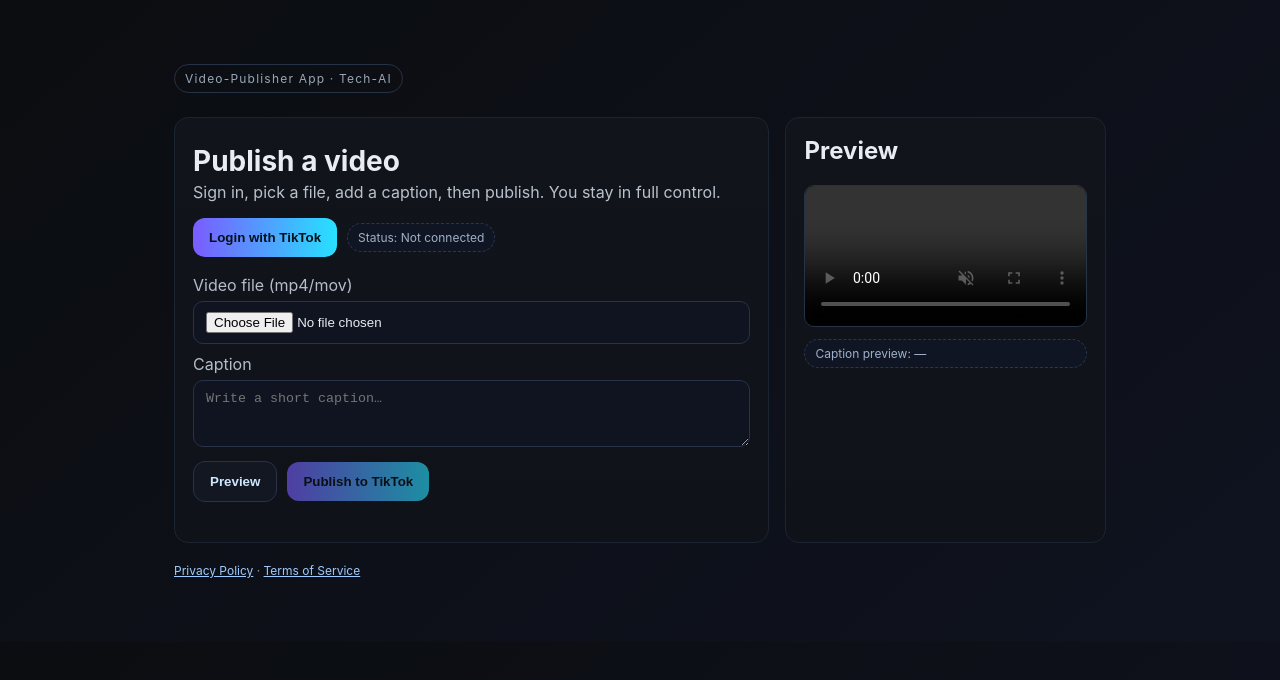
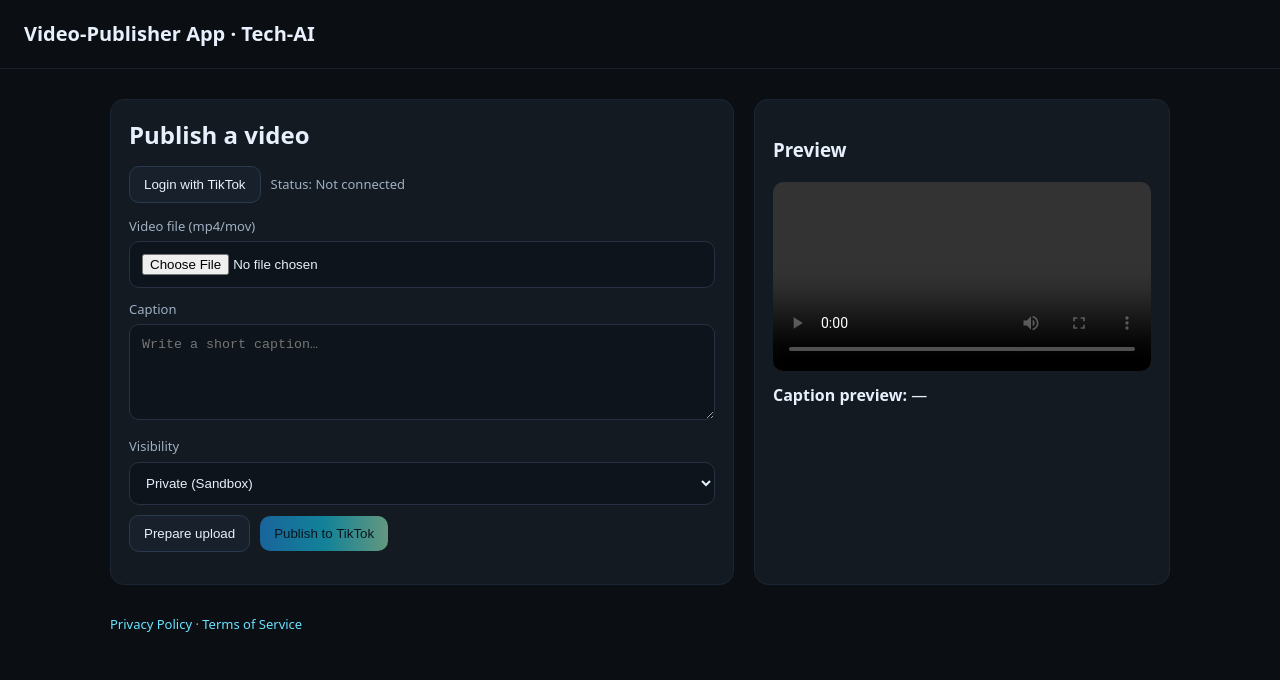
Before and after one commit to BLZR420/auto-tiktok-uploader, a website: page index.html in a window 1280 px wide. Drawn offline with Linux system fonts and the light colour scheme.

Commit message:
Update index.html

```diff
--- a/index.html
+++ b/index.html
@@ -2,149 +2,165 @@
 <html lang="en">
 <head>
   <meta charset="utf-8" />
+  <title>Video-Publisher App · Tech-AI</title>
   <meta name="viewport" content="width=device-width, initial-scale=1" />
-  <title>Video-Publisher App</title>
   <style>
-    :root { --bg:#0b0d10; --panel:#11141a; --muted:#a7b3c2; --acc:#7a5cff; --acc2:#27e1ff; }
-    *{box-sizing:border-box} body{margin:0;font-family:Inter,system-ui,Segoe UI,Roboto,Arial;background:linear-gradient(140deg,#0b0d10 0%,#0f1320 100%);color:#e8ecf3}
-    .wrap{max-width:980px;margin:40px auto;padding:24px}
-    .hero{display:flex;gap:24px;align-items:center;flex-wrap:wrap;margin-bottom:24px}
-    .badge{font-size:12px;letter-spacing:.1em;color:#9aa7b6;border:1px solid #263246;padding:6px 10px;border-radius:999px}
-    h1{font-size:28px;margin:8px 0 4px} p.lead{color:#b8c2cf;margin:0 0 16px}
-    .card{background:linear-gradient(180deg,#11141a 0%,#0f1218 100%);border:1px solid #1c2432;border-radius:14px;padding:18px}
-    .grid{display:grid;gap:16px;grid-template-columns:1fr; }
-    @media(min-width:800px){ .grid{grid-template-columns:1.3fr .7fr} }
-    .btn{appearance:none;border:0;border-radius:12px;padding:12px 16px;font-weight:600;cursor:pointer}
-    .btn-acc{background:linear-gradient(90deg,var(--acc),var(--acc2));color:#051017}
-    .btn-ghost{background:#121722;border:1px solid #283349;color:#cfe6ff}
-    .btn:disabled{opacity:.6;cursor:not-allowed}
-    input[type="file"], input[type="text"], textarea{
-      width:100%;background:#0f1420;border:1px solid #283349;border-radius:10px;color:#e8ecf3;padding:10px 12px
-    }
-    label{display:block;margin:10px 0 6px;color:#b4becb}
-    .row{display:flex;gap:10px;align-items:center;flex-wrap:wrap}
-    .pill{padding:6px 10px;border-radius:999px;background:#0f1522;border:1px dashed #2a3650;color:#9fb0c8;font-size:12px}
-    .ok{color:#7affad}.warn{color:#ffcf6e}.err{color:#ff7f9f}
-    video{width:100%;border-radius:10px;border:1px solid #263246;background:#000;max-height:420px}
-    .footer{margin-top:22px;color:#8ea2b8;font-size:12px}
-    a{color:#9ecbff}
+    :root{--bg:#0b0f14;--card:#131a22;--muted:#9fb0c3;--fg:#e7f0fc;--accent:#6ae3ff}
+    *{box-sizing:border-box} body{margin:0;font:16px/1.4 system-ui,Segoe UI,Roboto,Helvetica,Arial;background:var(--bg);color:var(--fg)}
+    header{padding:20px 24px;border-bottom:1px solid #18212b}
+    main{display:grid;gap:20px;grid-template-columns:1.2fr .8fr;max-width:1100px;margin:30px auto;padding:0 20px}
+    .card, .aside{background:var(--card);border:1px solid #1b2632;border-radius:14px;padding:18px}
+    h1{font-size:20px;margin:0} h2{margin:0 0 14px}
+    .row{display:flex;align-items:center;gap:10px;margin:10px 0 14px}
+    label{display:block;margin:12px 0 6px;color:var(--muted);font-size:13px}
+    input[type=file], textarea, select{width:100%;background:#0e141b;border:1px solid #263243;border-radius:10px;color:var(--fg);padding:12px}
+    textarea{min-height:96px;resize:vertical}
+    .btn{appearance:none;border:1px solid #2b3950;background:#17202b;color:var(--fg);padding:10px 14px;border-radius:10px;cursor:pointer}
+    .btn.primary{background:linear-gradient(90deg,#1fa2ff,#12d8fa,#a6ffcb);color:#03111a;border:0}
+    .btn[disabled]{opacity:.55;cursor:not-allowed}
+    .status{font-size:13px;color:var(--muted)}
+    .aside video{width:100%;max-height:360px;border-radius:10px;background:#0e141b}
+    footer{max-width:1100px;margin:10px auto 40px;padding:0 20px;color:var(--muted);font-size:13px}
+    a{color:var(--accent);text-decoration:none}
   </style>
 </head>
 <body>
-  <div class="wrap">
-    <div class="hero">
-      <div class="badge">Video-Publisher App · Tech-AI</div>
-    </div>
+  <header>
+    <h1>Video-Publisher App · Tech-AI</h1>
+  </header>
 
-    <div class="grid">
-      <!-- LEFT: Interaction -->
-      <div class="card">
-        <h1>Publish a video</h1>
-        <p class="lead">Sign in, pick a file, add a caption, then publish. You stay in full control.</p>
+  <main>
+    <section class="card">
+      <h2>Publish a video</h2>
 
-        <div class="row" style="margin:12px 0 18px">
-          <button id="btnLogin" class="btn btn-acc">Login with TikTok</button>
-          <div id="authState" class="pill">Status: <span id="authStatus">Not connected</span></div>
-        </div>
-
-        <label for="file">Video file (mp4/mov)</label>
-        <input id="file" type="file" accept="video/mp4,video/quicktime" />
-
-        <label for="caption">Caption</label>
-        <textarea id="caption" rows="3" placeholder="Write a short caption…"></textarea>
-
-        <div class="row" style="margin-top:10px">
-          <button id="btnPreview" class="btn btn-ghost">Preview</button>
-          <button id="btnPublish" class="btn btn-acc" disabled>Publish to TikTok</button>
-        </div>
-
-        <div id="log" class="footer"></div>
+      <div class="row">
+        <button id="loginBtn" class="btn">Login with TikTok</button>
+        <span id="status" class="status">Status: Not connected</span>
       </div>
 
-      <!-- RIGHT: Preview -->
-      <div class="card">
-        <h2 style="margin-top:0">Preview</h2>
-        <video id="preview" controls muted playsinline></video>
-        <div style="margin-top:8px" class="pill">Caption preview: <span id="capOut">—</span></div>
+      <label>Video file (mp4/mov)</label>
+      <input id="file" type="file" accept="video/mp4,video/quicktime" />
+
+      <label>Caption</label>
+      <textarea id="caption" placeholder="Write a short caption…"></textarea>
+
+      <label>Visibility</label>
+      <select id="visibility">
+        <option value="self" selected>Private (Sandbox)</option>
+        <option value="public" disabled>Public (after approval)</option>
+        <option value="friends" disabled>Friends</option>
+      </select>
+
+      <div class="row">
+        <button id="prepareBtn" class="btn">Prepare upload</button>
+        <button id="publishBtn" class="btn primary" disabled>Publish to TikTok</button>
       </div>
-    </div>
+      <div id="msg" class="status"></div>
+    </section>
 
-    <div class="footer" style="margin-top:20px">
-      <a href="/privacy.html">Privacy Policy</a> · <a href="/terms.html">Terms of Service</a>
-    </div>
-  </div>
+    <aside class="aside">
+      <h3>Preview</h3>
+      <video id="preview" controls></video>
+      <div style="margin-top:8px"><strong>Caption preview:</strong> <span id="capPrev">—</span></div>
+    </aside>
+  </main>
+
+  <footer>
+    <a href="/privacy.html">Privacy Policy</a> ·
+    <a href="/terms.html">Terms of Service</a>
+  </footer>
 
   <script>
-    // ====== CONFIG – ersetzen ======
-    const CLIENT_KEY     = "sbaw38yudfwzcabn86";
-    const REDIRECT_URI   = "https://auto-tiktok-uploader.vercel.app/api/tiktok-callback";
-    const SCOPE          = "user.info.basic,video.upload,video.publish";
-    const PUBLISH_API    = "/api/publish"; // Serverless-Funktion, die an Make weiterleitet
+    // --- Elements
+    const loginBtn   = document.getElementById('loginBtn');
+    const statusEl   = document.getElementById('status');
+    const fileEl     = document.getElementById('file');
+    const captionEl  = document.getElementById('caption');
+    const visibility = document.getElementById('visibility');
+    const prepareBtn = document.getElementById('prepareBtn');
+    const publishBtn = document.getElementById('publishBtn');
+    const msg        = document.getElementById('msg');
+    const videoPrev  = document.getElementById('preview');
+    const capPrev    = document.getElementById('capPrev');
 
-    // ====== State detection (connected?) ======
-    const urlParams = new URLSearchParams(location.search);
-    const connected = urlParams.get("connected");
-    const authStatus = document.getElementById('authStatus');
-    if (connected === "1") authStatus.textContent = "Connected ✅";
+    let PUBLISH_ID = null;
 
-    function log(msg, cls="") {
-      const el = document.getElementById('log');
-      el.innerHTML = `<span class="${cls}">${msg}</span>`;
+    // --- Login button (use your existing OAuth path; this works with your callback adding ?connected=1)
+    loginBtn.addEventListener('click', () => {
+      // If you already had a working authorize link, keep that path here:
+      window.location.href = '/authorize-with-tiktok'; // <— change this to your existing authorize path if different
+    });
+
+    // --- Connected status indicator via ?connected=1 (your callback already does this)
+    if (new URLSearchParams(location.search).get('connected') === '1') {
+      localStorage.setItem('tiktok_connected', '1');
+      if (history.replaceState) history.replaceState({}, '', location.pathname);
+    }
+    if (localStorage.getItem('tiktok_connected') === '1') {
+      statusEl.textContent = 'Status: Connected';
     }
 
-    // ====== UI handlers ======
-    document.getElementById('btnLogin').onclick = () => {
-      // generate simple state
-      const state = Math.random().toString(36).slice(2);
-      sessionStorage.setItem("oauth_state", state);
-      const auth = new URL("https://www.tiktok.com/v2/auth/authorize/");
-      auth.searchParams.set("client_key", CLIENT_KEY);
-      auth.searchParams.set("scope", SCOPE);
-      auth.searchParams.set("response_type", "code");
-      auth.searchParams.set("redirect_uri", REDIRECT_URI);
-      auth.searchParams.set("state", state);
-      location.href = auth.toString();
-    };
+    // Live preview
+    fileEl.addEventListener('change', () => {
+      const f = fileEl.files?.[0];
+      if (f) videoPrev.src = URL.createObjectURL(f);
+    });
+    captionEl.addEventListener('input', () => capPrev.textContent = captionEl.value);
 
-    const fileEl = document.getElementById('file');
-    const capEl  = document.getElementById('caption');
-    const capOut = document.getElementById('capOut');
-    const preview= document.getElementById('preview');
-    const btnPrev= document.getElementById('btnPreview');
-    const btnPub = document.getElementById('btnPublish');
+    function setMessage(text){ msg.textContent = text; }
 
-    btnPrev.onclick = () => {
-      const f = fileEl.files?.[0];
-      capOut.textContent = (capEl.value || "—").slice(0, 140);
-      if (f) {
-        preview.src = URL.createObjectURL(f);
-        preview.play().catch(()=>{});
-        btnPub.disabled = false;
-      } else {
-        log("Please choose a video file first.", "warn");
-      }
-    };
-
-    btnPub.onclick = async () => {
-      const f = fileEl.files?.[0];
-      if (!f) return log("Please choose a video file.", "err");
-      log("Uploading…");
+    // --- PREPARE (init + upload, but DO NOT publish)
+    prepareBtn.addEventListener('click', async () => {
+      if (!fileEl.files?.[0]) { alert('Please choose a video first.'); return; }
+      setMessage('Preparing upload…');
 
       const fd = new FormData();
-      fd.append("file", f);
-      fd.append("caption", capEl.value || "");
-      // Optional privacy level: PUBLIC | FRIENDS | PRIVATE
-      fd.append("privacy_level", "PUBLIC");
+      fd.append('mode', 'prepare');
+      fd.append('file', fileEl.files[0]);
+      fd.append('caption', captionEl.value || '');
+      fd.append('visibility', visibility.value);
 
       try {
-        const res = await fetch(PUBLISH_API, { method: "POST", body: fd });
+        const res = await fetch('/api/publish', { method: 'POST', body: fd });
         const data = await res.json();
-        if (!res.ok) throw new Error(data?.error || "Upload failed");
-        log("Uploaded successfully ✅", "ok");
+        if (data.ok && data.publish_id) {
+          PUBLISH_ID = data.publish_id;
+          publishBtn.disabled = false;
+          setMessage('Upload prepared. Review the preview and click Publish.');
+        } else {
+          setMessage('Prepare failed: ' + (data.error || 'unknown'));
+        }
       } catch (e) {
-        log("Error: " + e.message, "err");
+        setMessage('Prepare failed: ' + e.message);
       }
-    };
+    });
+
+    // --- PUBLISH (complete with publish_id)
+    publishBtn.addEventListener('click', async () => {
+      if (!PUBLISH_ID) { alert('Please click “Prepare upload” first.'); return; }
+      setMessage('Publishing…');
+
+      try {
+        const res = await fetch('/api/publish', {
+          method: 'POST',
+          headers: { 'Content-Type':'application/json' },
+          body: JSON.stringify({
+            mode: 'publish',
+            publish_id: PUBLISH_ID,
+            caption: captionEl.value || '',
+            visibility: visibility.value
+          })
+        });
+        const data = await res.json();
+        if (data.ok) {
+          setMessage('Published on TikTok ✅ (Sandbox: private).');
+        } else {
+          setMessage('Publish failed: ' + (data.error || 'unknown'));
+        }
+      } catch (e) {
+        setMessage('Publish failed: ' + e.message);
+      }
+    });
   </script>
 </body>
 </html>
```
